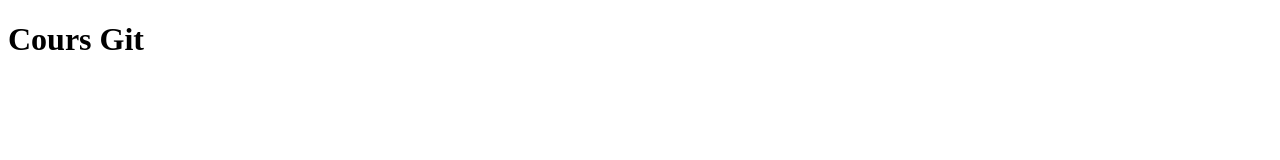
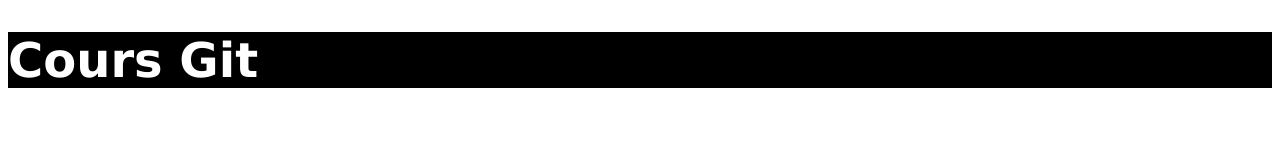
Before and after one commit to CamArrka/clone_mon_site_web, a plain HTML site: page index.html in a window 1280 px wide. Drawn offline with Linux system fonts and the light colour scheme.

Commit message:
Ajout de l'ID top-banner + custom CSS

```diff
--- a/index.html
+++ b/index.html
@@ -11,7 +11,7 @@
 <body>
 
     <!-- Titre -->
-    <h1>Cours Git</h1>
+    <h1 id="top-banner">Cours Git</h1>
 
 </body>
 </html>
--- a/style.css
+++ b/style.css
@@ -0,0 +1,9 @@
+body{
+    font-family: Verdana, Geneva, Tahoma, sans-serif;
+}
+
+#top-banner{
+    background-color: black;
+    color: white;
+    font-size: 3rem;
+}
```
